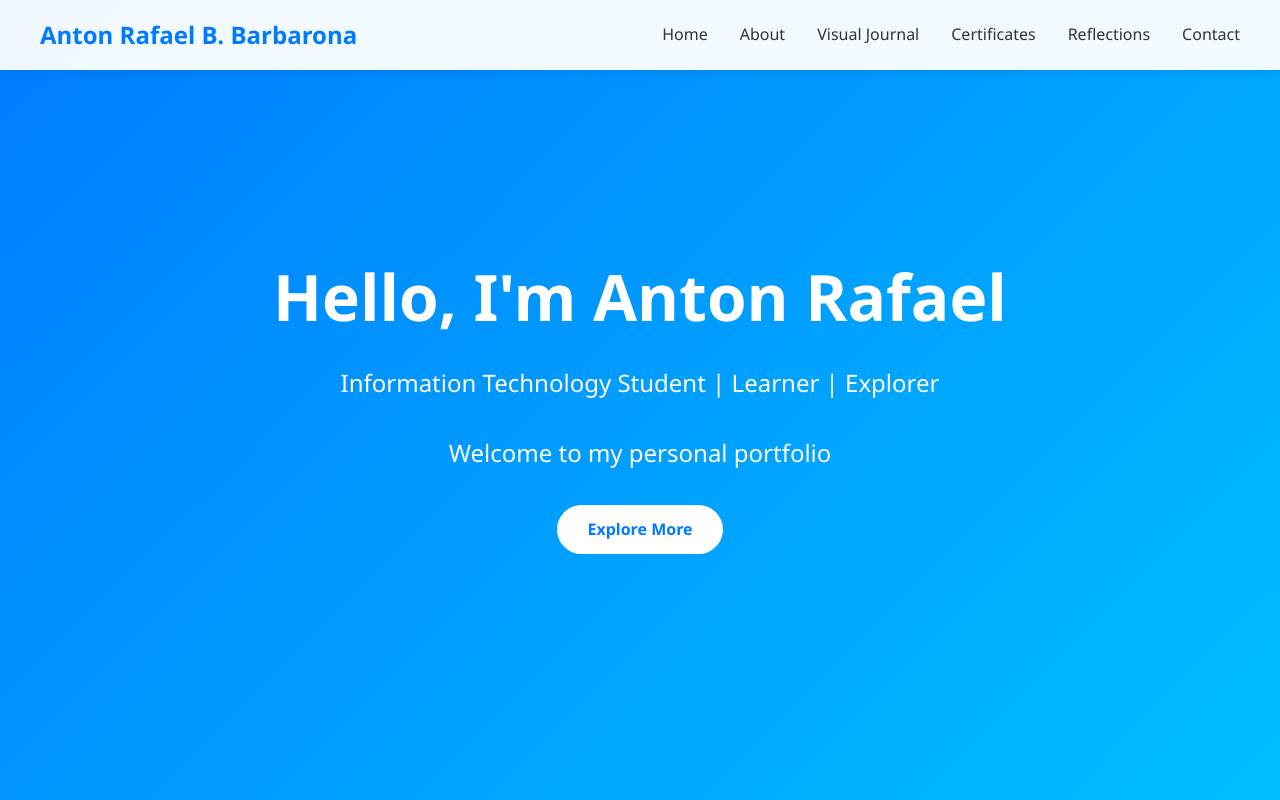
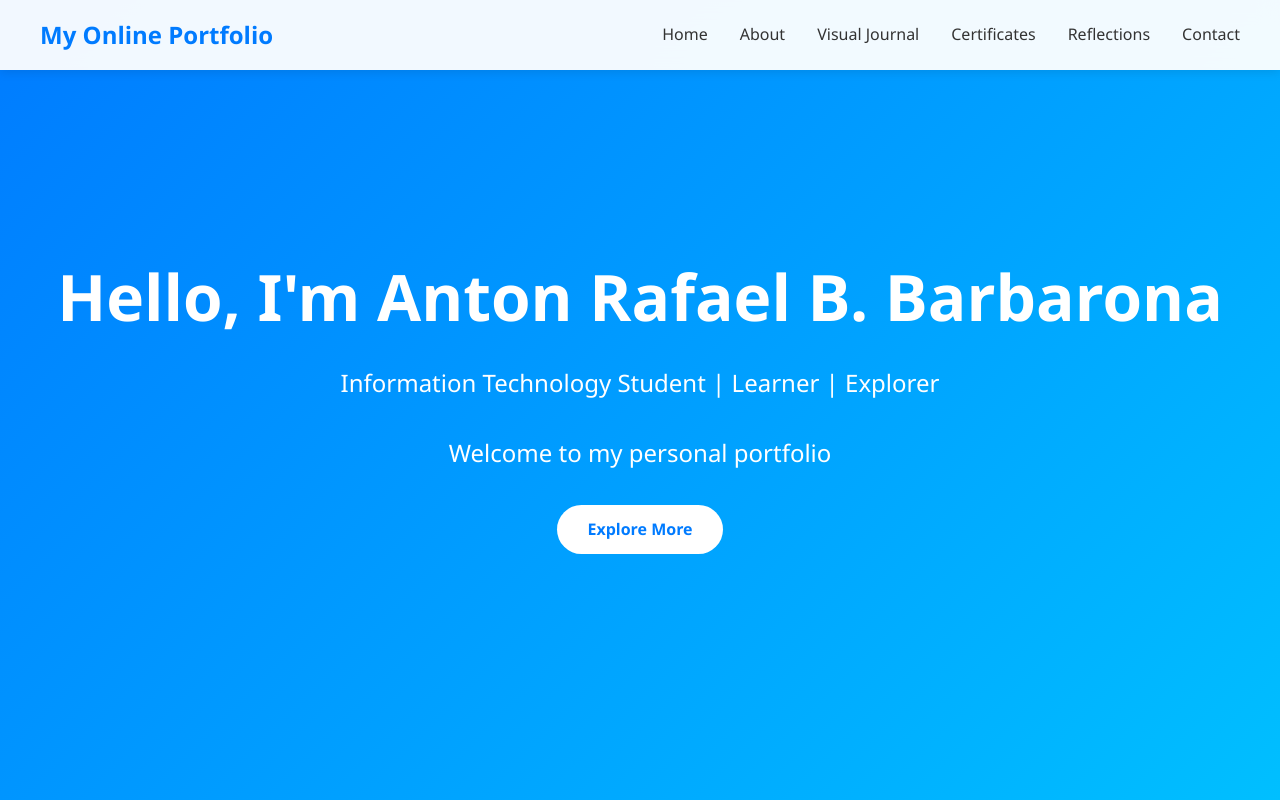
Before and after one commit to antnrfl14/barbarona-portfolio, a plain HTML site: page index.html in a window 1280 px wide. Shown: the top 800 px of the page. Drawn offline with Linux system fonts and the light colour scheme.

Commit message:
Update index.html

```diff
--- a/index.html
+++ b/index.html
@@ -63,7 +63,7 @@
 <body>
     <header>
         <nav>
-            <div class="logo">Anton Rafael B. Barbarona</div>
+            <div class="logo">My Online Portfolio</div>
             <ul class="nav-links">
                 <li><a href="#intro">Home</a></li>
                 <li><a href="#about">About</a></li>
@@ -80,7 +80,7 @@
 
     <section id="intro">
         <div class="intro-content">
-            <h1>Hello, I'm Anton Rafael</h1>
+            <h1>Hello, I'm Anton Rafael B. Barbarona</h1>
             <p>Information Technology Student | Learner | Explorer</p>
             <p>Welcome to my personal portfolio</p>
             <a href="#about" class="btn">Explore More</a>
```
